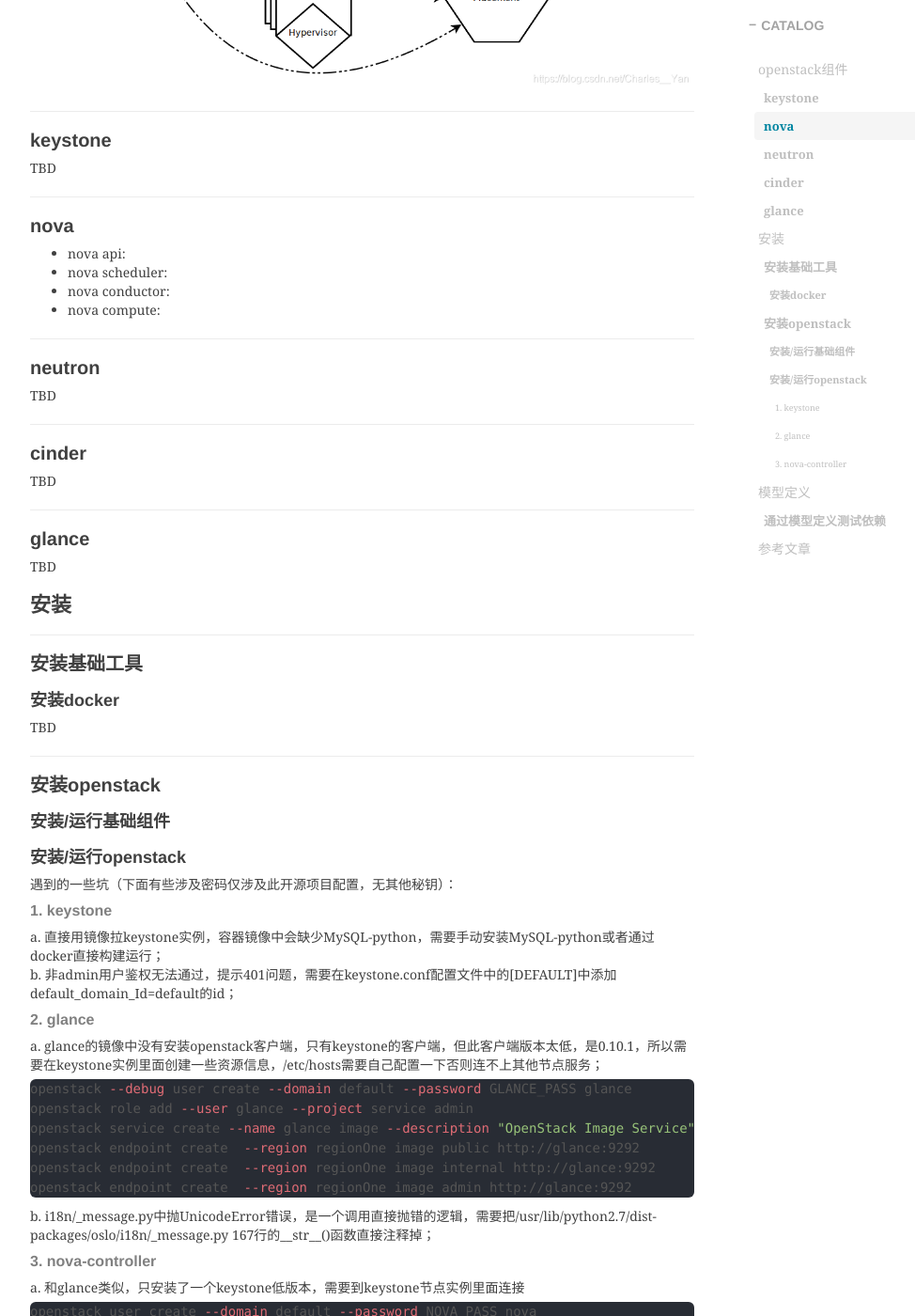
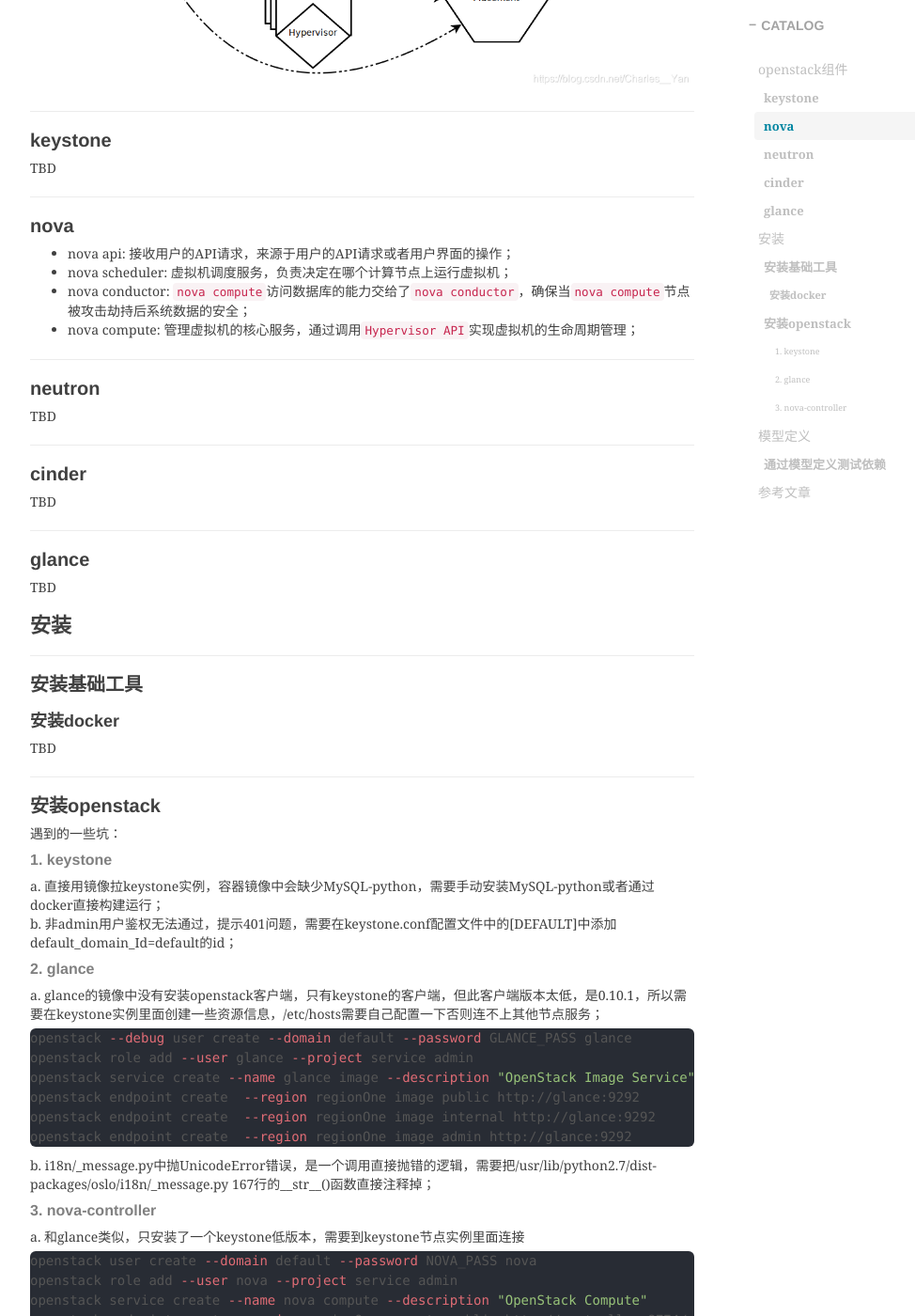
Before and after one commit to shihai1991/shihai1991.github.io, a Jekyll site: the page built from _posts/2024-01-15-在docker上运行nova-compute.md, in a window 1280 px wide and 1400 px high, scrolled down 1082 px. Shown: the whole window at 94% size, without its empty margins (233-1207 px from the left). Built offline with Jekyll 4.4.1, drawn with Linux system fonts in a browser that asks for light colours; nearby versions of some CDN libraries; comment, search, counter and statistics services are not loaded.

Commit message:
Update 2024-01-15-在docker上运行nova-compute.md

```diff
--- a/_posts/2024-01-15-在docker上运行nova-compute.md
+++ b/_posts/2024-01-15-在docker上运行nova-compute.md
@@ -19,10 +19,10 @@
 TBD
 
 ## nova
-- nova api:
-- nova scheduler:
-- nova conductor:
-- nova compute:
+- nova api: 接收用户的API请求，来源于用户的API请求或者用户界面的操作；
+- nova scheduler: 虚拟机调度服务，负责决定在哪个计算节点上运行虚拟机；
+- nova conductor: `nova compute`访问数据库的能力交给了`nova conductor`，确保当`nova compute`节点被攻击劫持后系统数据的安全；
+- nova compute: 管理虚拟机的核心服务，通过调用`Hypervisor API`实现虚拟机的生命周期管理；
 
 ## neutron
 TBD
@@ -39,9 +39,7 @@
 TBD
 
 ## 安装openstack
-### 安装/运行基础组件
-### 安装/运行openstack
-遇到的一些坑（下面有些涉及密码仅涉及此开源项目配置，无其他秘钥）：
+遇到的一些坑：
 #### 1. keystone
 a. 直接用镜像拉keystone实例，容器镜像中会缺少MySQL-python，需要手动安装MySQL-python或者通过docker直接构建运行；
 b. 非admin用户鉴权无法通过，提示401问题，需要在keystone.conf配置文件中的[DEFAULT]中添加default_domain_Id=default的id；
```
